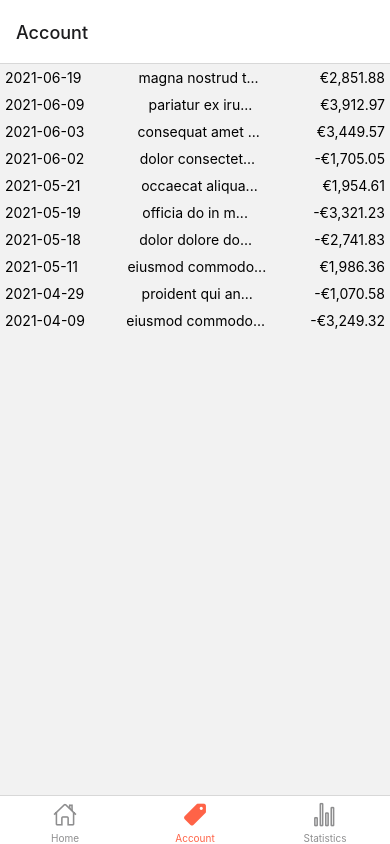
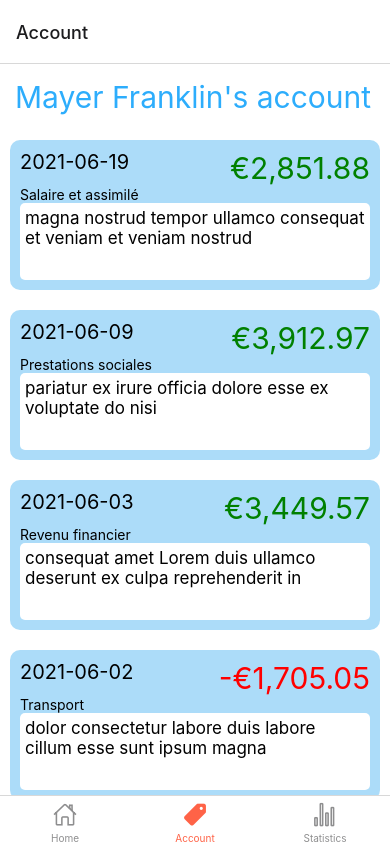
Before and after one commit to lalib19/bare-banking-project, a React Native app: screen /Account in a window 390 px wide. Built offline with nearby package versions, Linux system fonts and the light colour scheme.

Commit message:
end of week, account weel advanced

```diff
--- a/Screens/Account.tsx
+++ b/Screens/Account.tsx
@@ -1,18 +1,77 @@
 import {FlatList, StyleSheet, Text, View} from 'react-native';
 import React from 'react';
-import {renderItem, transactions} from './Home';
+import {transactions} from './Home';
 
 const data = require('../data.json');
 const user = data[0];
 
+const renderList = ({item}: any) => {
+  const toto = item.hasOwnProperty('_id_income') ? '' : '-';
+  return (
+    <View style={styles.flatlist}>
+      <View style={styles.transaction}>
+        <View style={styles.transactionHeader}>
+          <Text style={{fontSize: 20}}>{item.date.split('T')[0]}</Text>
+          <Text style={[item.hasOwnProperty('_id_income') ? styles.income : styles.expense]}>{toto + item.amount}</Text>
+        </View>
+        <Text>{item.category}</Text>
+        <View style={styles.comments}>
+          <Text style={{fontSize: 17}}>{item.comments}</Text>
+        </View>
+      </View>
+    </View>
+  );
+};
+
 const Account = () => {
   return (
-    <View>
-      <FlatList data={transactions} renderItem={renderItem} />
+    <View style={styles.container}>
+      {/* <Text>yooo</Text> */}
+      <Text style={styles.user}>{user.user}'s account</Text>
+      <FlatList data={transactions} renderItem={renderList} />
     </View>
   );
 };
 
 export default Account;
 
-const styles = StyleSheet.create({});
+const styles = StyleSheet.create({
+  container: {
+    flex: 1,
+    backgroundColor: "white"
+  },
+  flatlist: {
+    flex: 1,
+  },
+  user: {
+    fontSize: 30,
+    margin: 15,
+    color: "#2dadfc"
+  },
+  transaction: {
+    backgroundColor: '#acdcf9',
+    margin: 10,
+    padding: 10,
+    borderRadius: 10,
+    height: 150,
+  },
+  comments: {
+    flex: 1,
+    backgroundColor: 'white',
+    borderRadius: 5,
+    padding: 5,
+  },
+  transactionHeader: {
+    flexDirection: "row",
+    justifyContent: "space-between",
+
+  },
+  expense: {
+    color: "red",
+    fontSize: 30
+  },
+  income: {
+    color: "green",
+    fontSize: 30
+  }
+});
--- a/Screens/Home.tsx
+++ b/Screens/Home.tsx
@@ -18,7 +18,7 @@ export const transactions = user.incomes
     (a: {date: string | number | Date}, b: {date: string | number | Date}) =>
       new Date(b.date).getTime() - new Date(a.date).getTime(),
   );
-export const renderItem = ({item}: any) => {
+const renderItem = ({item}: any) => {
   const toto = item.hasOwnProperty('_id_income') ? '' : '-';
   return (
     <View style={styles.list}>
@@ -53,7 +53,6 @@ const Home: React.FC<NavProps> = ({navigation}) => {
     );
   };
 
-  // console.log(parseFloat(transactions.sort()[0].date))
   return (
     <View style={styles.container}>
       <View style={styles.subcontainer}>
@@ -95,7 +94,7 @@ const styles = StyleSheet.create({
     flex: 1,
     alignItems: 'center',
     justifyContent: 'center',
-    backgroundColor: 'lightblue',
+    backgroundColor: '#f7dede',
   },
   subcontainer: {
     // flex: 1,
@@ -105,7 +104,7 @@ const styles = StyleSheet.create({
     height: '60%',
   },
   balance: {
-    backgroundColor: 'lightyellow',
+    backgroundColor: 'white',
     height: '70%',
     width: '90%',
     elevation: 10,
```
